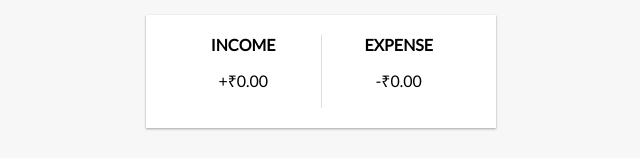
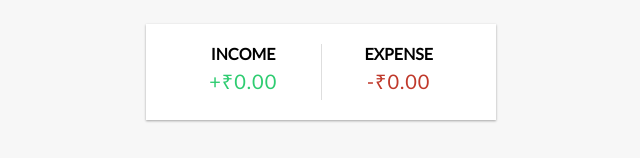
Before and after one commit to Arunsamuvel/expense-tracker-react, a React (Create React App) app: page / in a window 1280 px wide. Shown: the part 148-306 px from the top of the page, without its empty margins (319-959 px from the left). Built offline with nearby package versions, Linux system fonts and the light colour scheme.

Commit message:
global state

```diff
--- a/src/Component/IncomeExpense.js
+++ b/src/Component/IncomeExpense.js
@@ -5,11 +5,11 @@ const IncomeExpense = () => {
     <div className="inc-exp-container">
       <div>
         <h4>Income</h4>
-        <p className="money-plus">+₹0.00</p>
+        <p className="money plus">+₹0.00</p>
       </div>
       <div>
         <h4>Expense</h4>
-        <p className="money-minus">-₹0.00</p>
+        <p className="money minus">-₹0.00</p>
       </div>
     </div>
   );
--- /dev/null
+++ b/src/Context/GlobalState.js
@@ -0,0 +1,3 @@
+import React, { createContext, useReducer } from "React";
+
+// initial state
```
